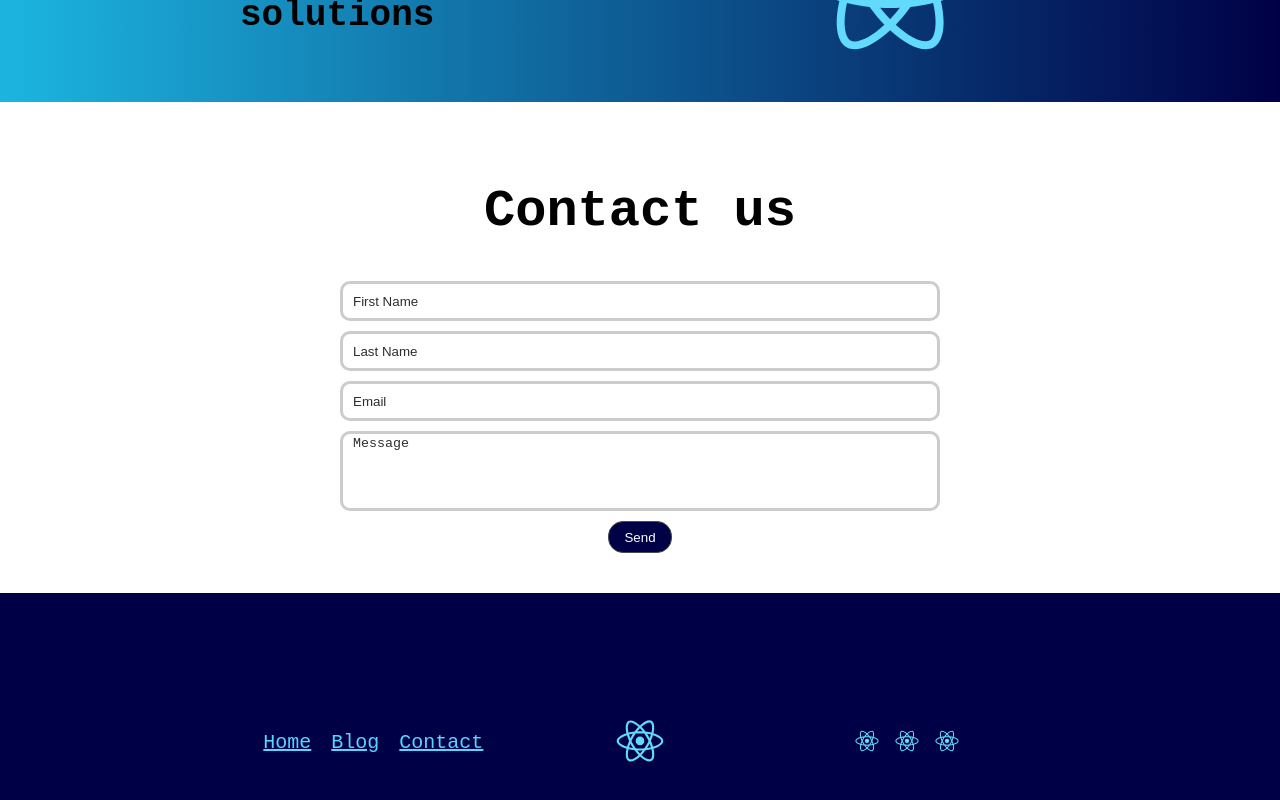
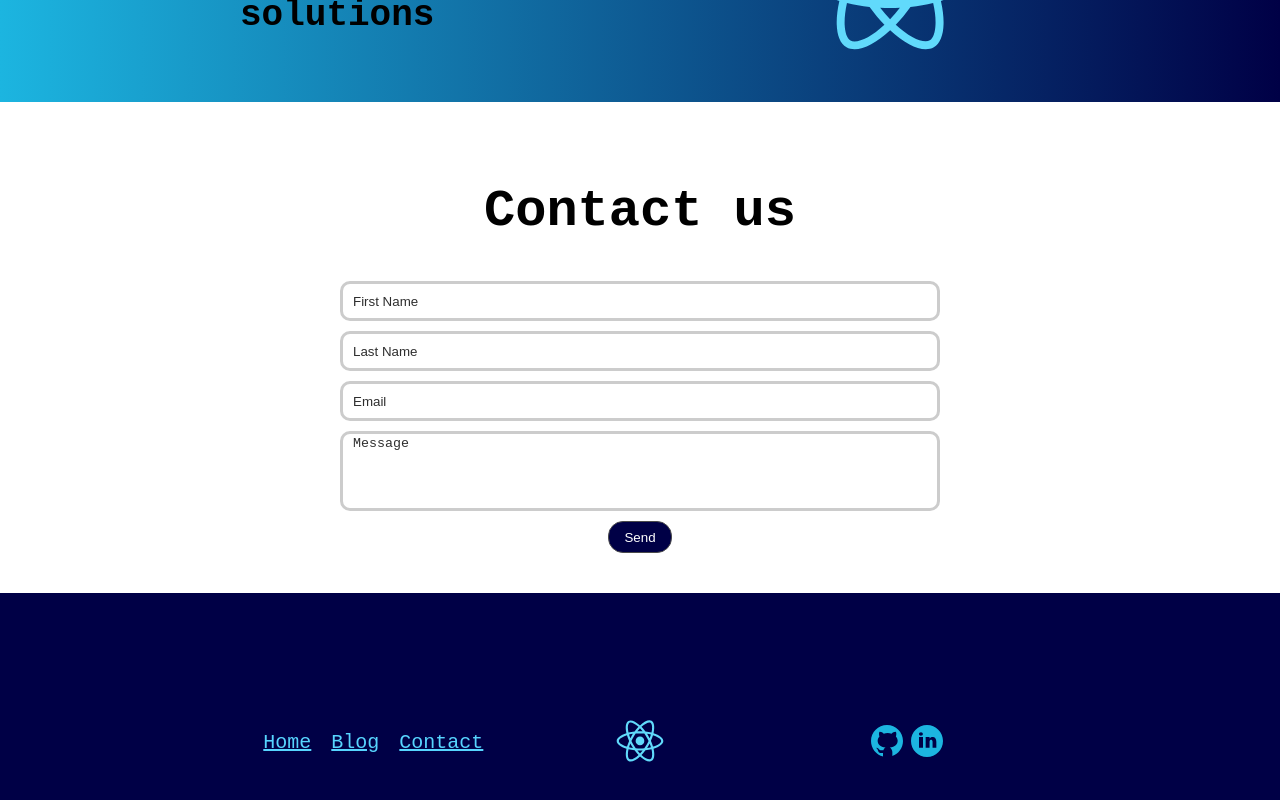
Before and after one commit to Jonathancodesurfer/portfolio, a React (Create React App) app: page /contact in a window 1280 px wide. Shown: the part 230-1030 px from the top of the page. Built offline with nearby package versions, Linux system fonts and the light colour scheme.

Commit message:
added socil icons

```diff
--- a/src/components/Footer.js
+++ b/src/components/Footer.js
@@ -1,5 +1,7 @@
 import { Link } from 'react-router-dom';
 import logo from './assets/logo.svg';
+import github from './assets/github.svg';
+import linkedin from './assets/linkedin-circled.svg';
 import './Footer.css';
 
 const Footer = (props) => {
@@ -10,9 +12,9 @@ const Footer = (props) => {
                     <Link to="/"><img width={80} src={logo}></img></Link>
                 </div>
                 <div>
-                    <a href='https://github.com/Jonathancodesurfer'><img width={40} src={logo}></img></a>
-                    <a href='https://github.com/Jonathancodesurfer'><img width={40} src={logo}></img></a>
-                    <a href='https://github.com/Jonathancodesurfer'><img width={40} src={logo}></img></a>
+                    <a href='https://github.com/Jonathancodesurfer' target="_blank"><img width={40} src={github}></img></a>
+                    <a href='https://www.linkedin.com/in/jonathan-alpizar-9697a7205/' target="_blank"><img width={40} src={linkedin}></img></a>
+
                 </div>
                 <div className='Footer_links'>
                     <Link className='Navbar_mobile-menu-items' to='/'>Home</Link>
```
Also changed, not shown: src/components/assets/github.svg (added), src/components/assets/linkedin-circled.svg (added).
